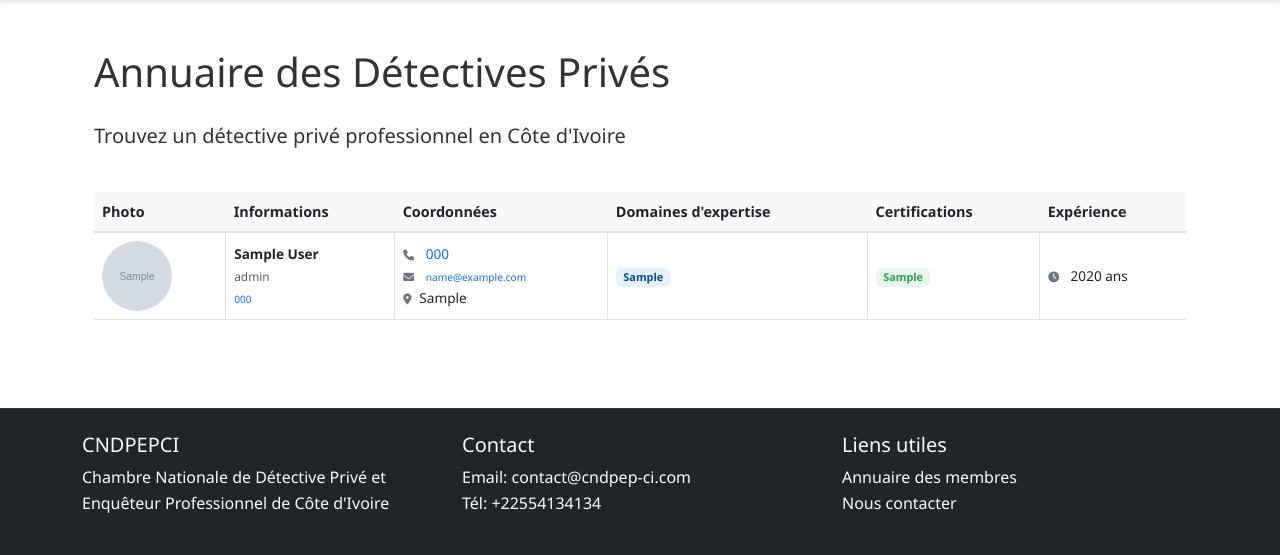
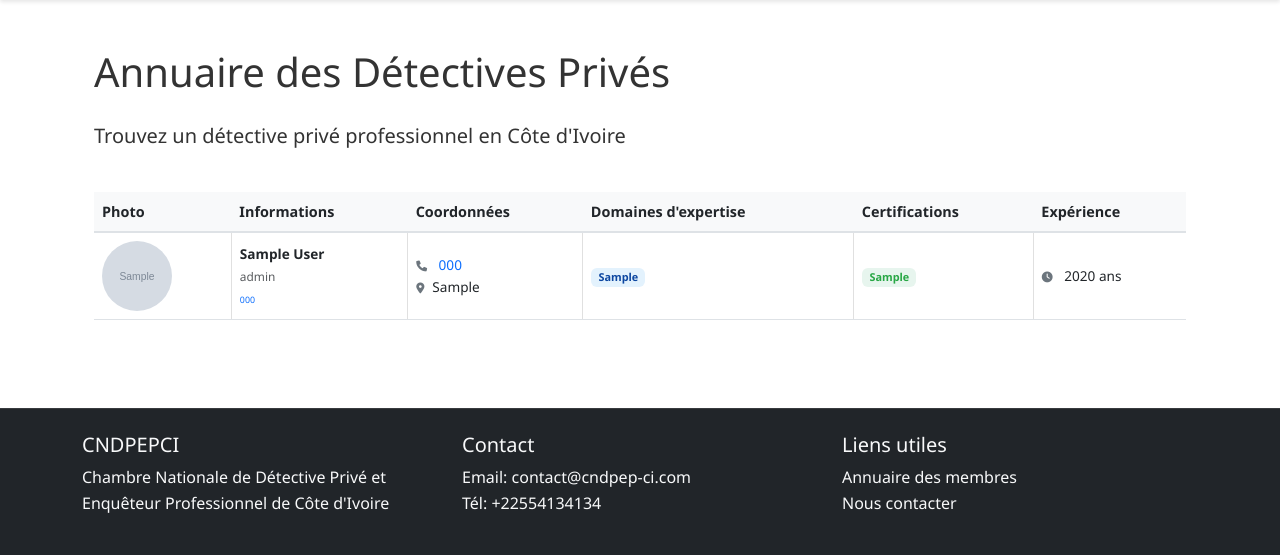
Before and after one commit to Loicqra12/cndpepci, a Flask app: page /directory in a window 1280 px wide. Shown: the part 102-657 px from the top of the page. Run offline with Flask 3, Linux system fonts and the light colour scheme; tables that the repository leaves empty hold one stand-in row (values such as "Sample post"); grey boxes marked "Sample" are stand-in pictures; some libraries are stand-ins or nearby versions.

Commit message:
Agent query: Veuillez vérifier si : 1) le numéro de licence est plus compact avec nowrap, et 2) l'icône et le lien email ont été supprimés des coordonnées.

```diff
--- a/templates/directory.html
+++ b/templates/directory.html
@@ -47,8 +47,9 @@
     font-size: 0.75em;
 }
 .license-number {
-    font-size: 0.75em;
+    font-size: 0.65em;
     display: inline-block;
+    white-space: nowrap;
 }
 </style>
 {% endblock %}
@@ -94,10 +95,7 @@
                             <i class="fas fa-phone info-icon"></i>
                             <a href="tel:{{ member.phone }}" class="text-decoration-none">{{ member.phone }}</a>
                         </div>
-                        <div data-bs-toggle="tooltip" title="Email">
-                            <i class="fas fa-envelope info-icon"></i>
-                            <a href="mailto:{{ member.email }}" class="text-decoration-none email-text">{{ member.email }}</a>
-                        </div>
+
                         <div data-bs-toggle="tooltip" title="Région">
                             <i class="fas fa-map-marker-alt info-icon"></i>{{ member.region }}
                         </div>
```
